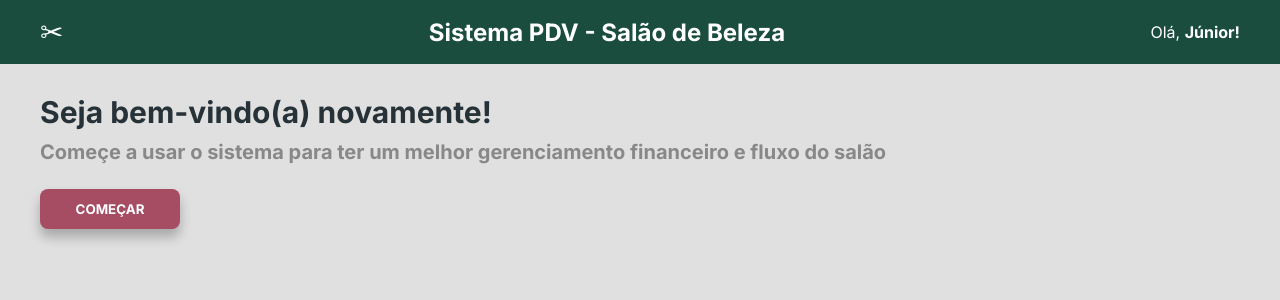
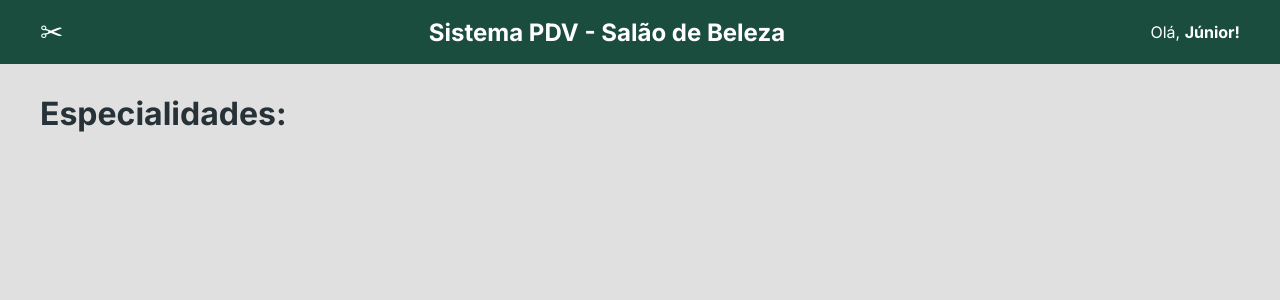
Before and after one commit to cauerg44/salon-manager, a React (Vite) app in the folder beauty-core-frontend/: page /specializations in a window 1280 px wide. Before the commit this address led to /. Shown: the top 300 px of the page. Built offline with nearby package versions, Linux system fonts and the light colour scheme.

Commit message:
wip: specializations page.

```diff
--- a/beauty-core-frontend/src/App.tsx
+++ b/beauty-core-frontend/src/App.tsx
@@ -2,6 +2,7 @@ import { BrowserRouter, Navigate, Route, Routes } from "react-router-dom";
 import ClientHome from "./routes/ClientHome";
 import Home from "./routes/ClientHome/Home";
 import General from "./routes/ClientHome/General";
+import Specializations from "./routes/ClientHome/Specializations";
 
 
 export default function App() {
@@ -14,6 +15,7 @@ export default function App() {
             <Route index element={<Home />} />
             <Route path="home" element={<Home />} />
             <Route path="general" element={<General />} />
+            <Route path="specializations" element={<Specializations />} />
           </Route>
           <Route path="*" element={<Navigate to={"/"} />} />
         </Routes>
--- /dev/null
+++ b/beauty-core-frontend/src/routes/ClientHome/Specializations/index.tsx
@@ -0,0 +1,12 @@
+
+import './styles.css';
+
+export default function Specializations() {
+  return (
+    <section id="specializations-section" className="bcf-container-1200px">
+      <div className='bcf-specialization-modal'>
+        <h2>Especialidades:</h2>
+      </div>
+    </section>
+  );
+}
--- /dev/null
+++ b/beauty-core-frontend/src/routes/ClientHome/Specializations/styles.css
@@ -0,0 +1,8 @@
+.bcf-specialization-modal {
+  margin-top: 30px;
+}
+
+.bcf-specialization-modal h2 {
+  font-size: 32px;
+  color: var(--bcf--bg-color-tertiary);
+}
```
